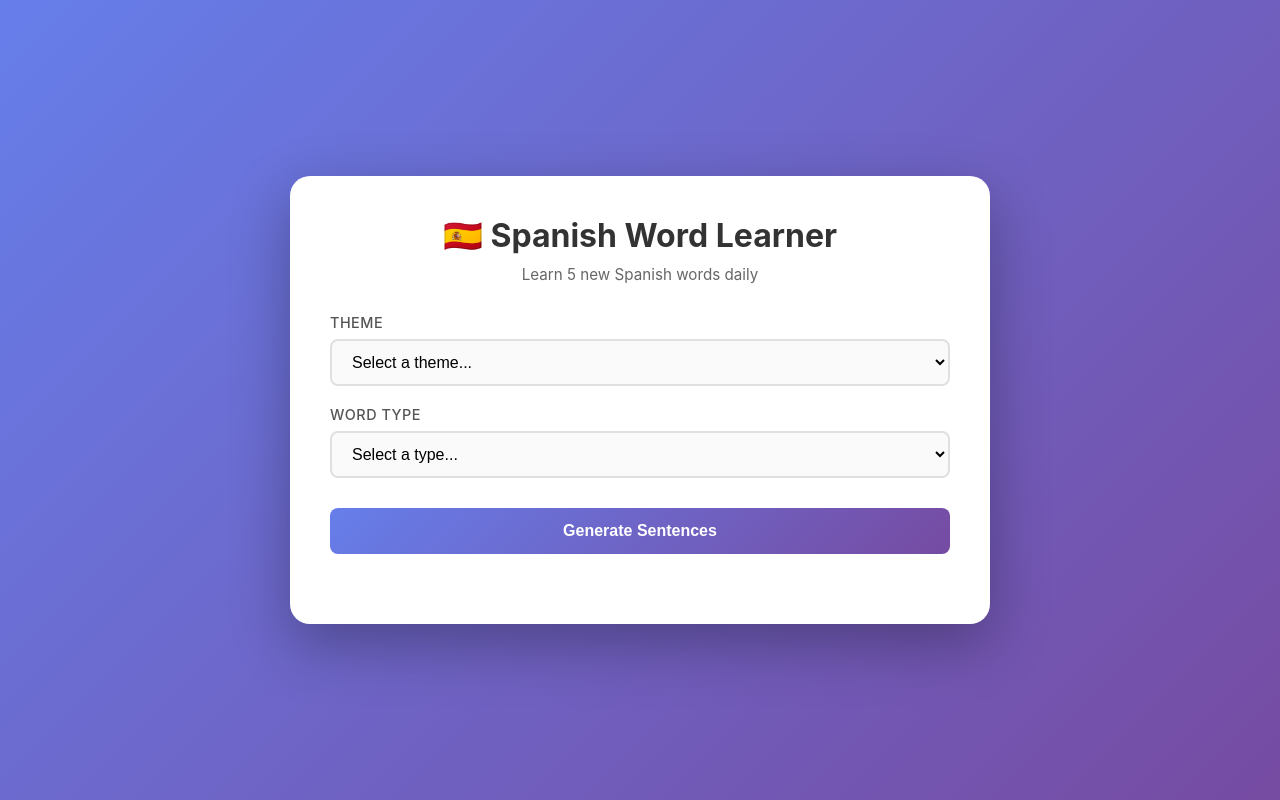
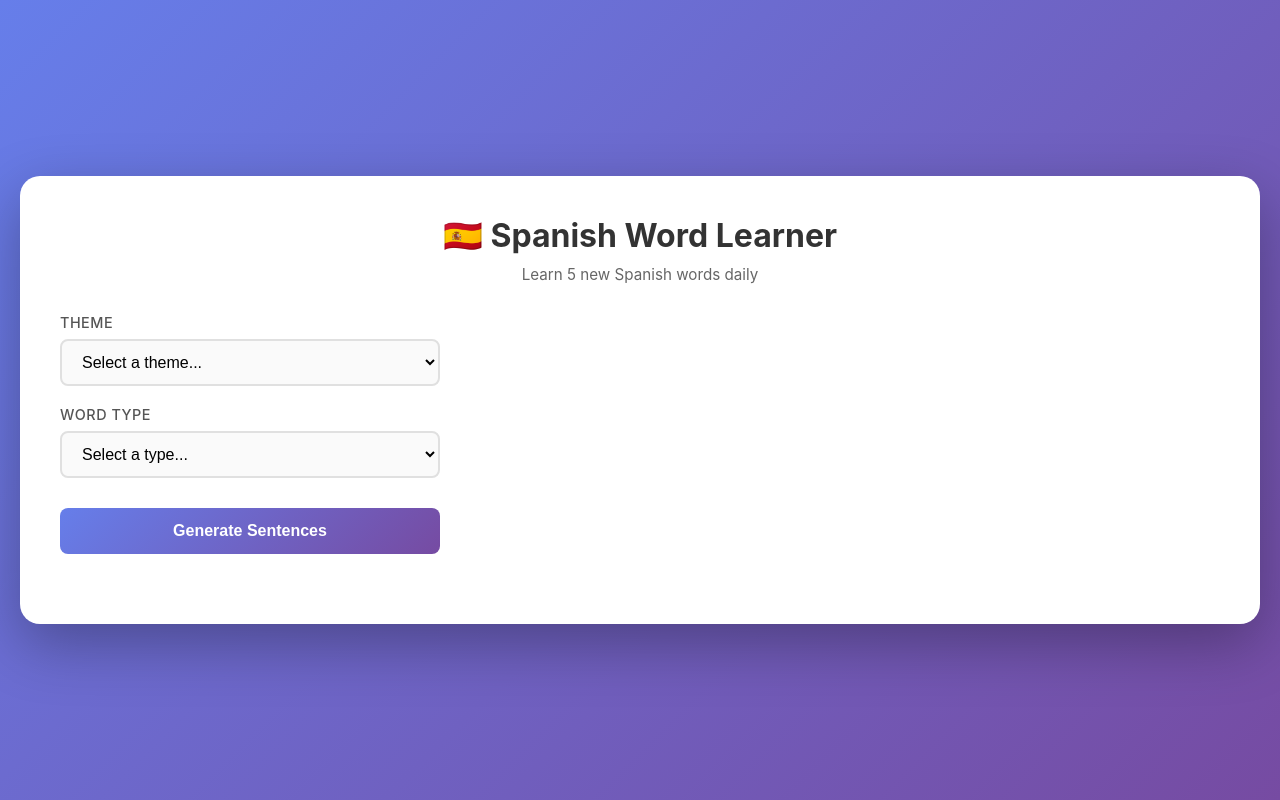
Before and after one commit to abbat37/spanish-vocab, a Flask app: page / in a window 1280 px wide. Run offline with Flask 3, Linux system fonts and the light colour scheme; data that the repository does not hold is empty.

Commit message:
changed layout to 2 columns

```diff
--- a/templates/index.html
+++ b/templates/index.html
@@ -25,7 +25,7 @@
             background: white;
             border-radius: 20px;
             box-shadow: 0 20px 60px rgba(0, 0, 0, 0.3);
-            max-width: 700px;
+            max-width: 1400px;
             width: 100%;
             padding: 40px;
         }
@@ -152,8 +152,33 @@
             background: linear-gradient(135deg, #667eea15 0%, #764ba215 100%);
             border-radius: 12px;
             padding: 20px;
-            margin-bottom: 30px;
+            margin-bottom: 20px;
             border: 2px solid #e0e0e0;
+        }
+
+        .main-layout {
+            display: grid;
+            grid-template-columns: 1fr;
+            gap: 40px;
+            margin-top: 30px;
+        }
+
+        @media (min-width: 1024px) {
+            .main-layout {
+                grid-template-columns: 380px 1fr;
+                align-items: start;
+            }
+
+            .sidebar {
+                position: sticky;
+                top: 20px;
+            }
+        }
+
+        .sidebar {
+            display: flex;
+            flex-direction: column;
+            gap: 20px;
         }
 
         .stats-title {
@@ -168,7 +193,7 @@
 
         .stats-grid {
             display: grid;
-            grid-template-columns: repeat(auto-fit, minmax(150px, 1fr));
+            grid-template-columns: 1fr 1fr;
             gap: 15px;
         }
 
@@ -250,30 +275,9 @@
         <h1>🇪🇸 Spanish Word Learner</h1>
         <p class="subtitle">Learn 5 new Spanish words daily</p>
 
-        {% if stats and stats.total_practiced > 0 %}
-        <div class="stats-container">
-            <div class="stats-title">📊 Your Progress</div>
-            <div class="stats-grid">
-                <div class="stat-item">
-                    <span class="stat-value">{{ stats.total_practiced }}</span>
-                    <span class="stat-label">Words Practiced</span>
-                </div>
-                <div class="stat-item">
-                    <span class="stat-value">{{ stats.total_learned }}</span>
-                    <span class="stat-label">Marked Learned</span>
-                </div>
-                {% if stats.by_theme %}
-                {% for theme_name, count in stats.by_theme.items() %}
-                <div class="stat-item">
-                    <span class="stat-value">{{ count }}</span>
-                    <span class="stat-label">{{ theme_name|title }}</span>
-                </div>
-                {% endfor %}
-                {% endif %}
-            </div>
-        </div>
-        {% endif %}
-
+        <div class="main-layout">
+            <!-- Sidebar: Form + Stats (Sticky) -->
+            <div class="sidebar">
                 <form method="POST">
                     <div class="form-group">
                         <label for="theme">Theme</label>
@@ -299,6 +303,33 @@
                     <button type="submit">Generate Sentences</button>
                 </form>
 
+                {% if stats and stats.total_practiced > 0 %}
+                <div class="stats-container">
+                    <div class="stats-title">📊 Your Progress</div>
+                    <div class="stats-grid">
+                        <div class="stat-item">
+                            <span class="stat-value">{{ stats.total_practiced }}</span>
+                            <span class="stat-label">Words Practiced</span>
+                        </div>
+                        <div class="stat-item">
+                            <span class="stat-value">{{ stats.total_learned }}</span>
+                            <span class="stat-label">Marked Learned</span>
+                        </div>
+                        {% if stats.by_theme %}
+                        {% for theme_name, count in stats.by_theme.items() %}
+                        <div class="stat-item">
+                            <span class="stat-value">{{ count }}</span>
+                            <span class="stat-label">{{ theme_name|title }}</span>
+                        </div>
+                        {% endfor %}
+                        {% endif %}
+                    </div>
+                </div>
+                {% endif %}
+            </div>
+
+            <!-- Main Content: Sentences -->
+            <div class="main-content">
                 {% if sentences %}
                 <div class="sentences">
                     {% for sentence in sentences %}
@@ -322,6 +353,8 @@
                     No sentences found for this theme and word type combination.
                 </div>
                 {% endif %}
+            </div>
+        </div>
     </div>
 
     <script>
```
Lines whose indentation alone changed are shown as unchanged.
